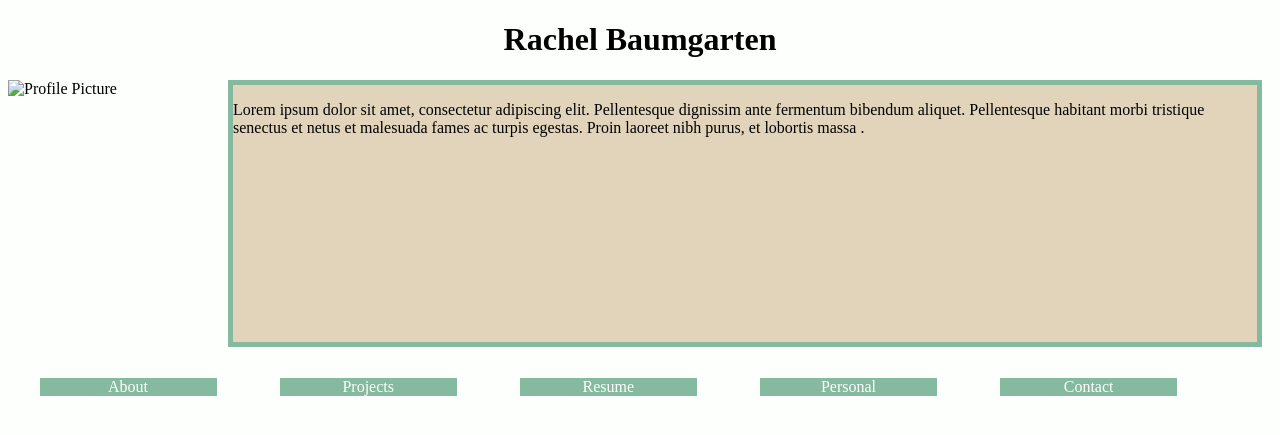
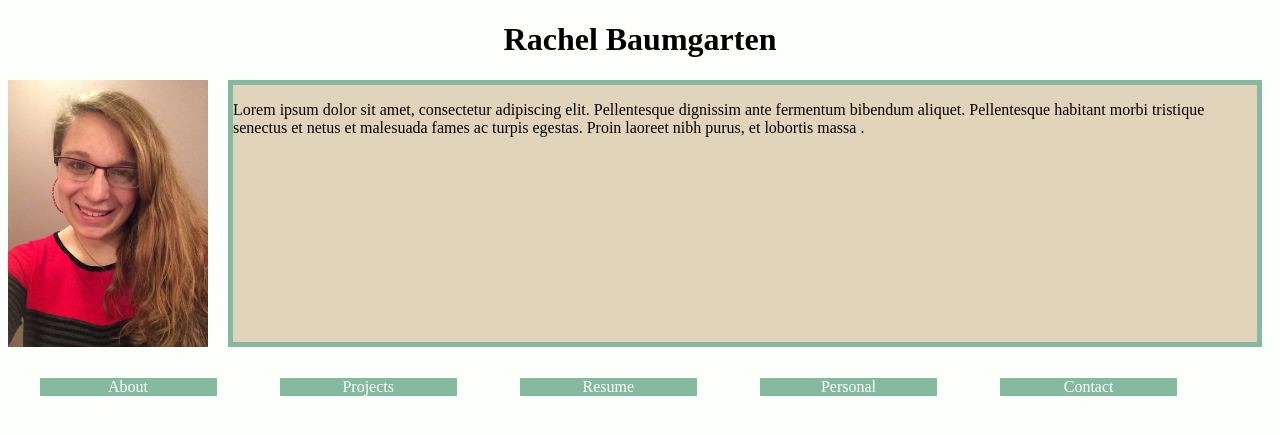
Before and after one commit to rnb7880/rnb7880.github.io, a Jekyll site: the page index.html, which Jekyll copies as it is, in a window 1280 px wide. Shown: the top 435 px of the page. Built offline with Jekyll 4.4.1, drawn with Linux system fonts in a browser that asks for light colours.

Commit message:
Update index.html

```diff
--- a/index.html
+++ b/index.html
@@ -13,7 +13,7 @@
 <h1 class = "header"> <a id = "name" href= "index.html"> Rachel Baumgarten</a>  </h1>
 
 <div style="position: absolute">
-<img src = "rachel.jpg" alt="Profile Picture" style = "width:200px">
+<img src = "css/rachel.jpg" alt="Profile Picture" style = "width:200px">
 </div>
 <div class = "infoblock">
 <p> Lorem ipsum dolor sit amet, consectetur adipiscing elit. Pellentesque dignissim ante fermentum bibendum aliquet. Pellentesque habitant morbi tristique senectus et netus et malesuada fames ac turpis egestas. Proin laoreet nibh purus, et lobortis massa .</p></div>
```
